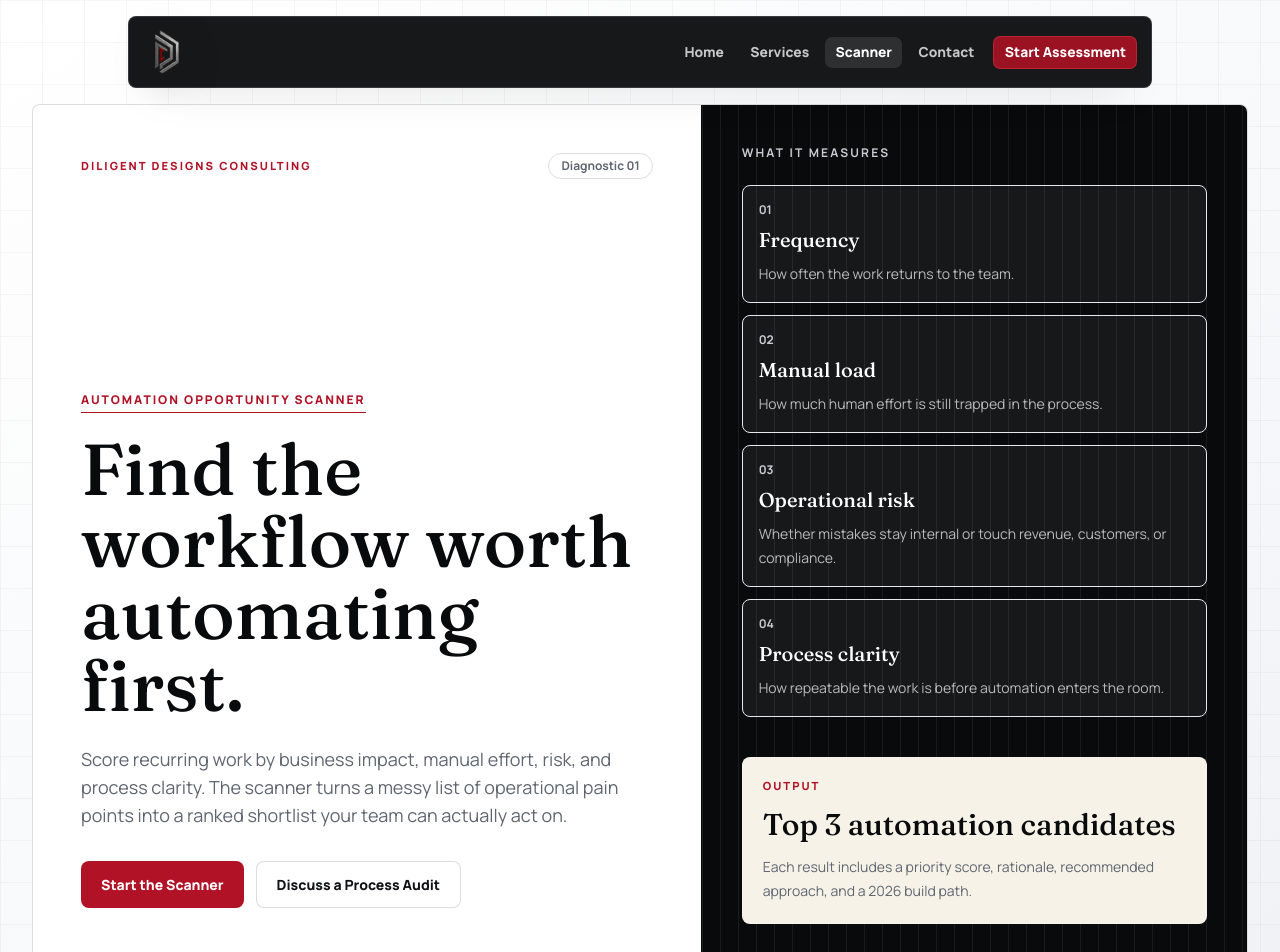
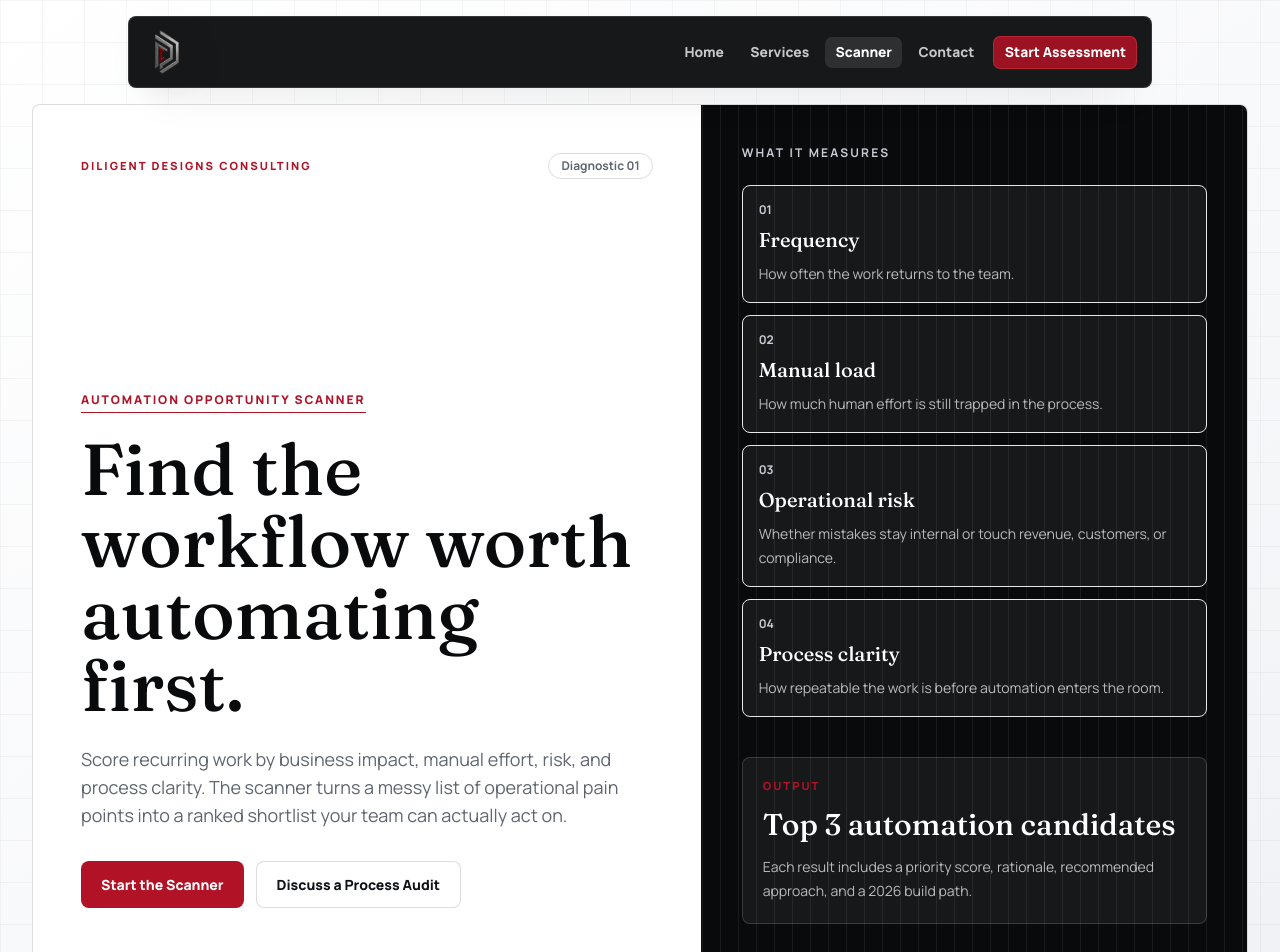
Before and after one commit to dez727/diligent-designs-consulting-site, a Next.js app in the folder client-automation-opportunity-scanner/: page /scanner in a window 1280 px wide. Shown: the top 952 px of the page. Built offline with nearby package versions, Linux system fonts and the light colour scheme.

Commit message:
Remove cream scanner accents

```diff
--- a/client-automation-opportunity-scanner/components/ScannerHome.tsx
+++ b/client-automation-opportunity-scanner/components/ScannerHome.tsx
@@ -60,10 +60,10 @@ export function ScannerHome() {
               </div>
             </div>
 
-            <div className="rounded-lg border border-white/15 bg-[#f7f2e8] p-5 text-[var(--ink)]">
+            <div className="rounded-lg border border-white/15 bg-white/[0.06] p-5 text-white">
               <p className="eyebrow">Output</p>
-              <h2 className="mt-3 text-3xl text-[var(--brand-deep)]">Top 3 automation candidates</h2>
-              <p className="mt-3 text-sm leading-6 text-[var(--ink-soft)]">
+              <h2 className="mt-3 text-3xl text-white">Top 3 automation candidates</h2>
+              <p className="mt-3 text-sm leading-6 text-white/70">
                 Each result includes a priority score, rationale, recommended approach, and a 2026 build path.
               </p>
             </div>
--- a/client-automation-opportunity-scanner/components/assessment/SegmentedControl.tsx
+++ b/client-automation-opportunity-scanner/components/assessment/SegmentedControl.tsx
@@ -33,7 +33,7 @@ export function SegmentedControl<TValue extends string>({
               className={`rounded-lg border px-4 py-3 text-left transition ${
                 isSelected
                   ? "border-[var(--brand-deep)] bg-[var(--brand-deep)] text-white"
-                  : "border-[var(--line)] bg-white hover:border-[var(--copper)]/40 hover:bg-[#fffaf0]"
+                  : "border-[var(--line)] bg-white hover:border-[var(--copper)]/40 hover:bg-[var(--canvas)]"
               }`}
               aria-pressed={isSelected}
             >
--- a/client-automation-opportunity-scanner/components/results/OpportunityCard.tsx
+++ b/client-automation-opportunity-scanner/components/results/OpportunityCard.tsx
@@ -20,7 +20,7 @@ export function OpportunityCard({ opportunity, rank }: OpportunityCardProps) {
             {frequencyLabel} cadence · {complexityLabel} process
           </p>
         </div>
-        <span className="rounded-full border border-[var(--line)] bg-[#f3ead8] px-3 py-1 text-xs font-extrabold uppercase tracking-[0.12em] text-[var(--brand)]">
+        <span className="rounded-full border border-[var(--line)] bg-[var(--platinum)] px-3 py-1 text-xs font-extrabold uppercase tracking-[0.12em] text-[var(--brand)]">
           Priority {opportunity.priorityScore}
         </span>
       </div>
@@ -47,7 +47,7 @@ export function OpportunityCard({ opportunity, rank }: OpportunityCardProps) {
         <p>
           <span className="font-semibold text-[var(--ink)]">Recommended Approach:</span> {opportunity.approach}
         </p>
-        <div className="rounded-lg border border-[var(--line)] bg-[#fbf6ea] p-4">
+        <div className="rounded-lg border border-[var(--line)] bg-[var(--canvas)] p-4">
           <p className="text-xs font-extrabold uppercase tracking-[0.14em] text-[var(--copper)]">2026 Build Path</p>
           <p className="mt-2 font-semibold text-[var(--ink)]">{opportunity.buildMode}</p>
           <div className="mt-3 flex flex-wrap gap-2">
```
